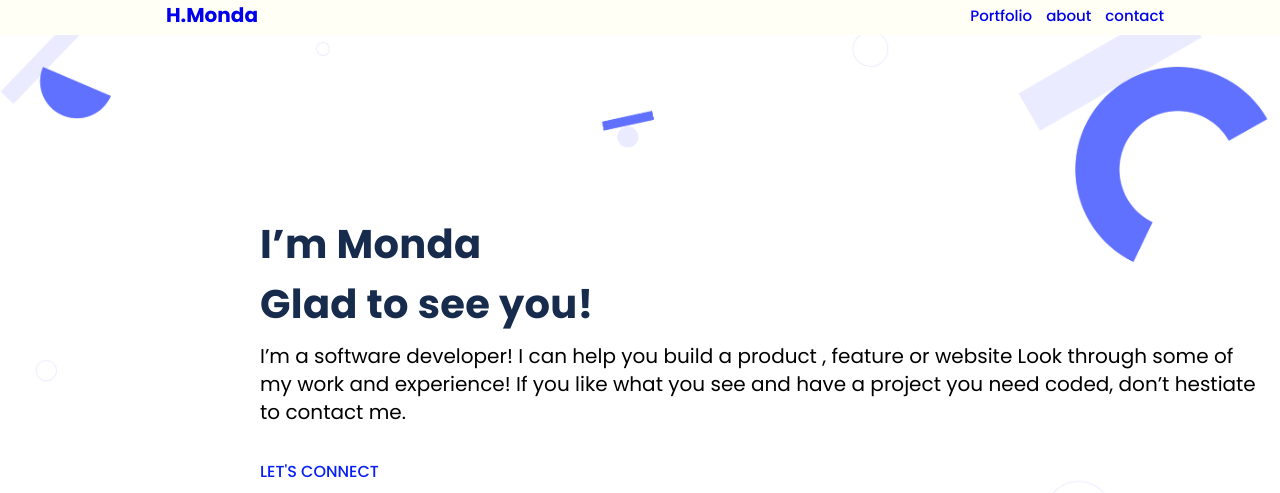
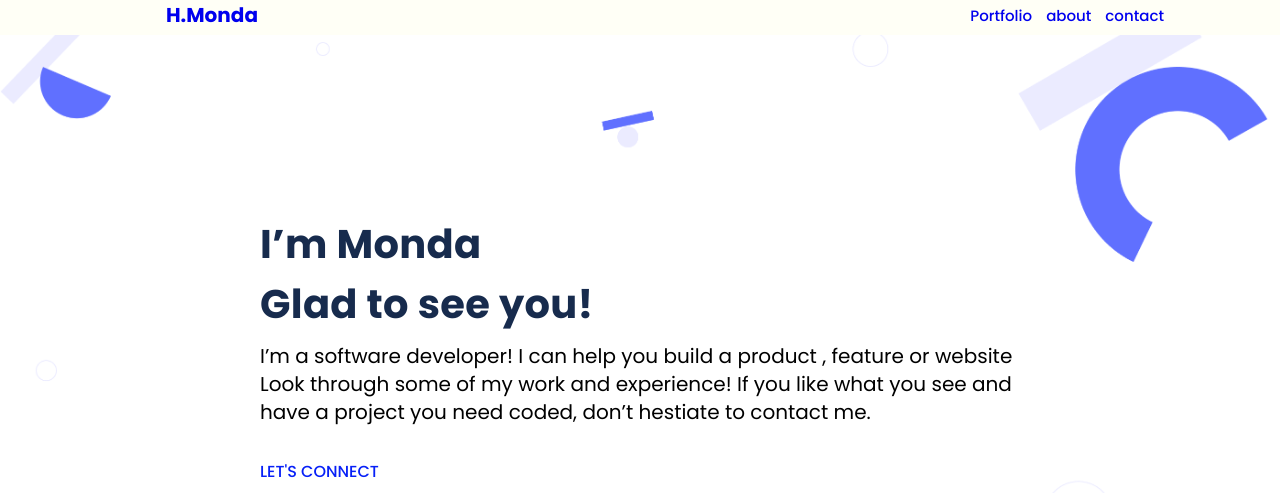
Before and after one commit to HanningtoneM/personal-portfolio, a website: page index.html in a window 1280 px wide. Shown: the top 493 px of the page. Drawn offline with Linux system fonts and the light colour scheme.

Commit message:
added width to textport

```diff
--- a/style.css
+++ b/style.css
@@ -460,6 +460,7 @@ main .project {
     align-items: left;
     vertical-align: top;
     height: 98px;
+    width: 78%;
   }
 
   .connect {
```
